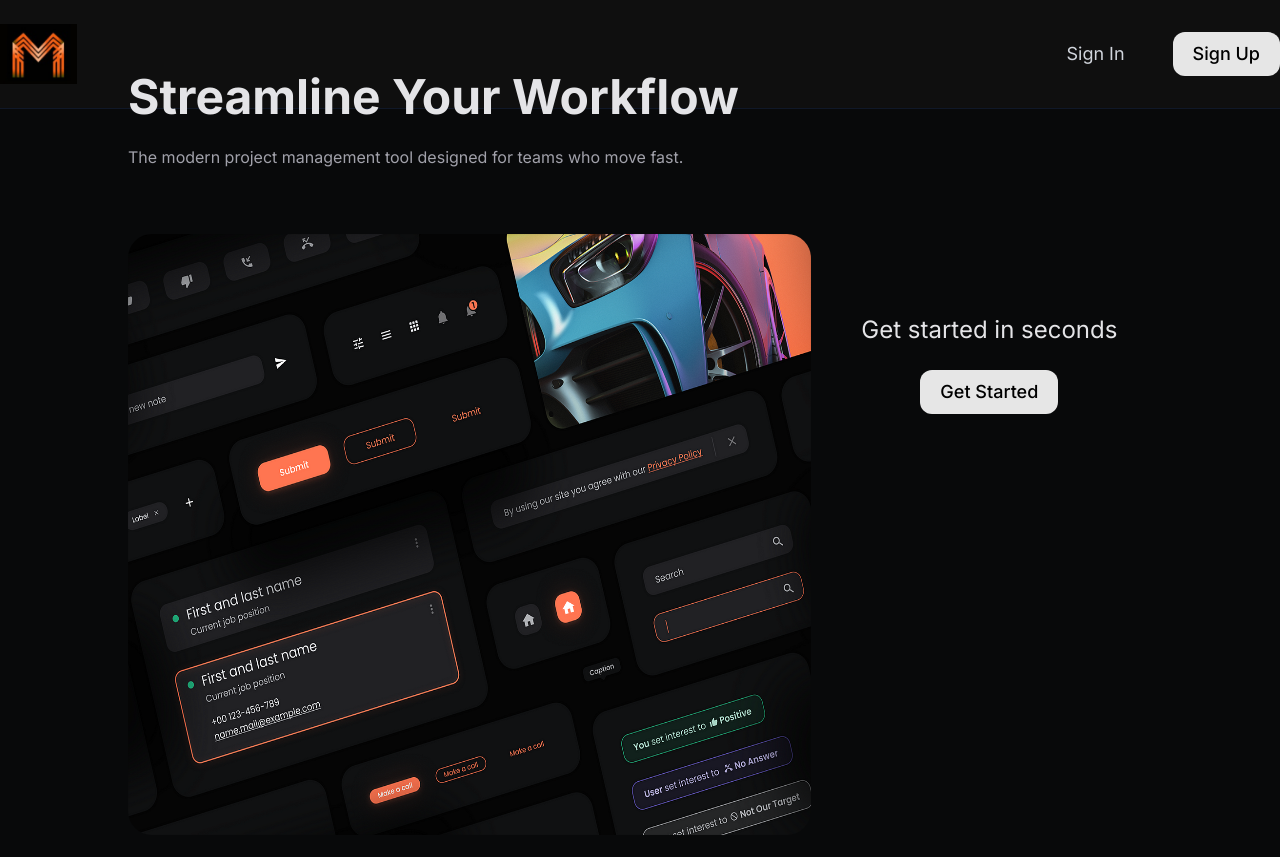
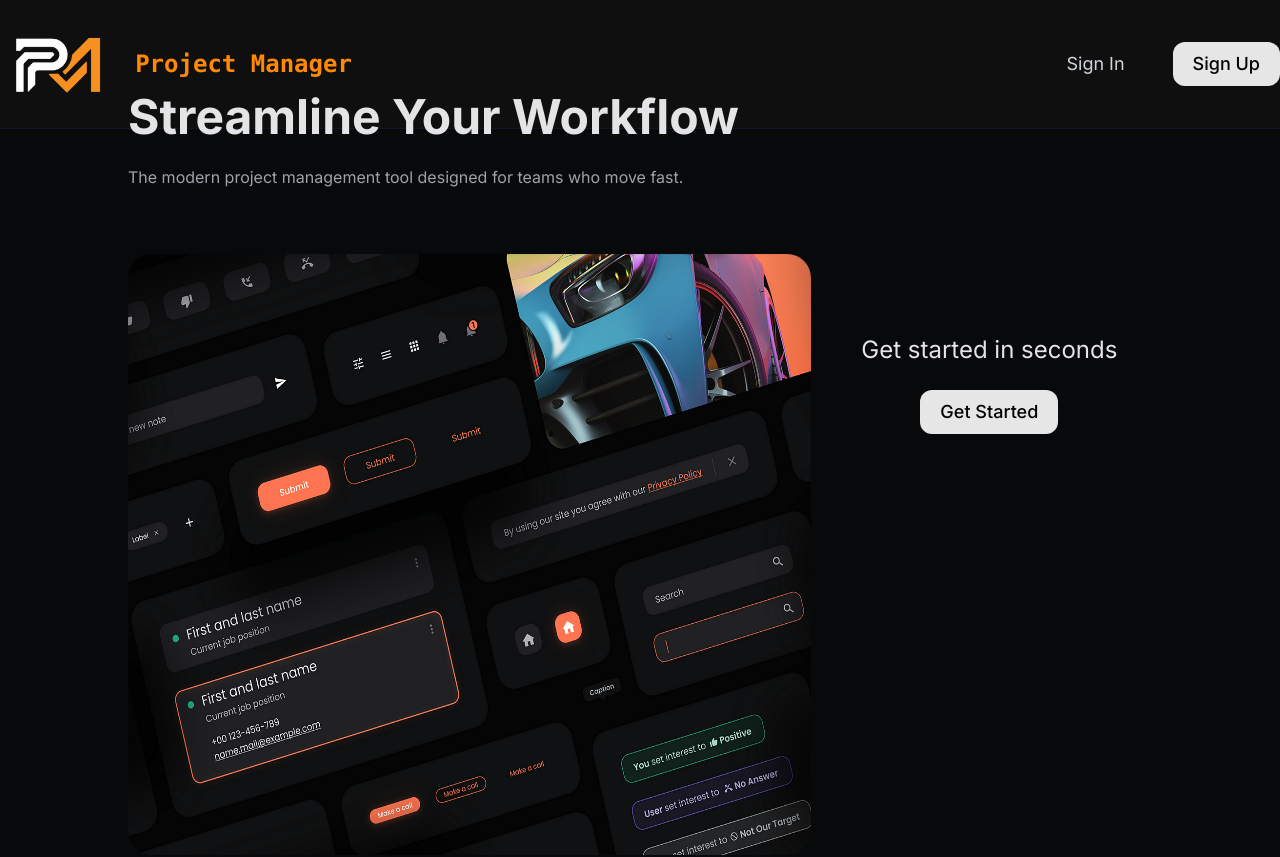
Before and after one commit to Software-Eng-Project-Constructor/Fullstack, a React (Vite) app in the folder frontend/swe_front/: page / in a window 1280 px wide. Shown: the top 857 px of the page. Built offline with nearby package versions, Linux system fonts and the light colour scheme; no server answers.

Commit message:
logo update

```diff
--- a/frontend/swe_front/src/components/Logo.tsx
+++ b/frontend/swe_front/src/components/Logo.tsx
@@ -1,5 +1,12 @@
+// const Logo = () => (
+//     <img src="/assets/logo.png" alt="Logo" className="h-16 w-auto" />
+//   );
+
+// export default Logo;
 const Logo = () => (
-    <img src="/assets/logo.jpg" alt="Logo" className="h-15 w-auto" />
-  );
-
+  <div className="flex items-center space-x-2">
+    <img src="/assets/logo.png" alt="Logo" className="h-20 w-auto" />
+    <span className="text-orange-400 text-2xl font-mono">Project Manager</span>
+  </div>
+);
 export default Logo;
```
Also changed, not shown: frontend/swe_front/assets/Logo.jpg (deleted), frontend/swe_front/assets/Logo.png (added).
